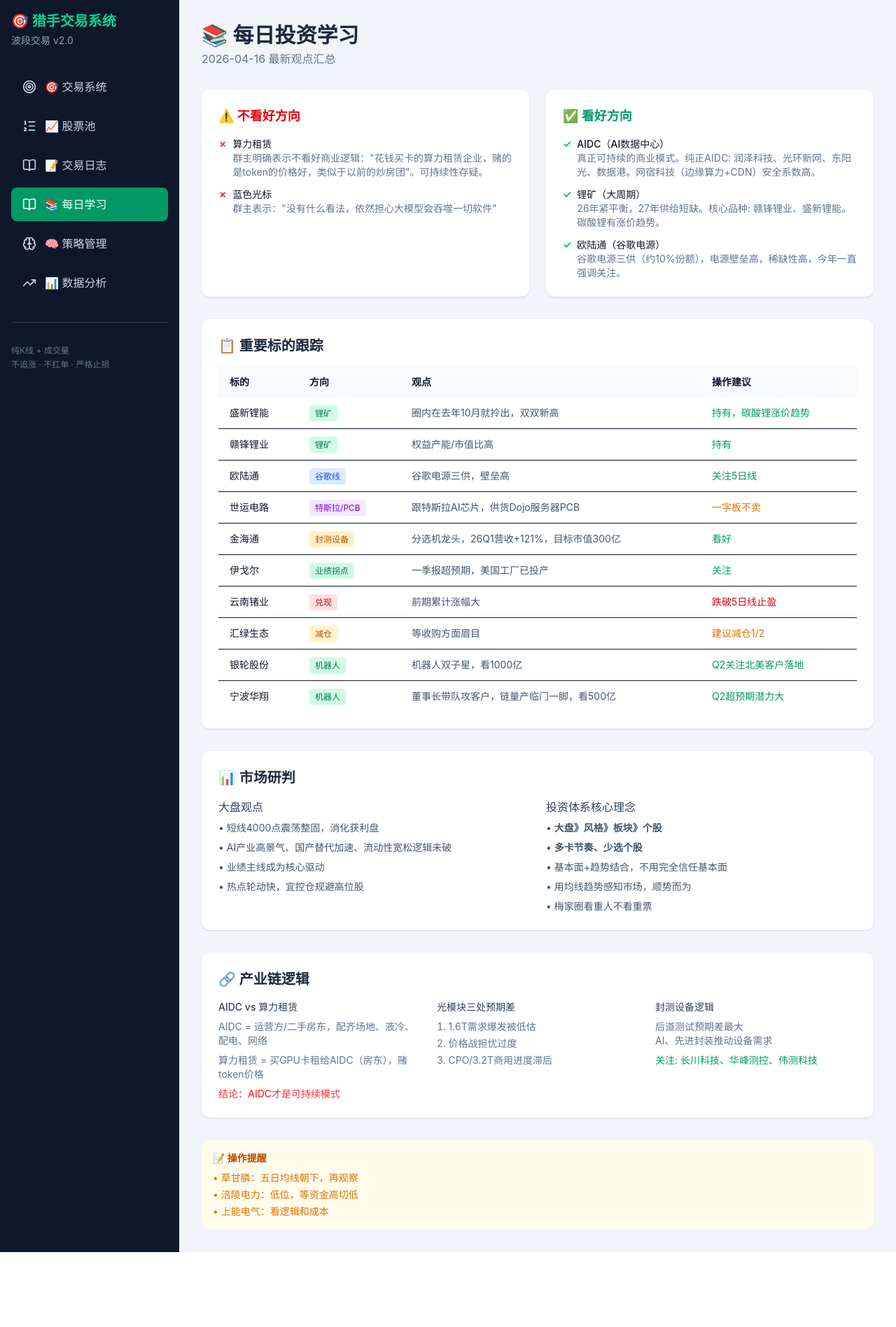
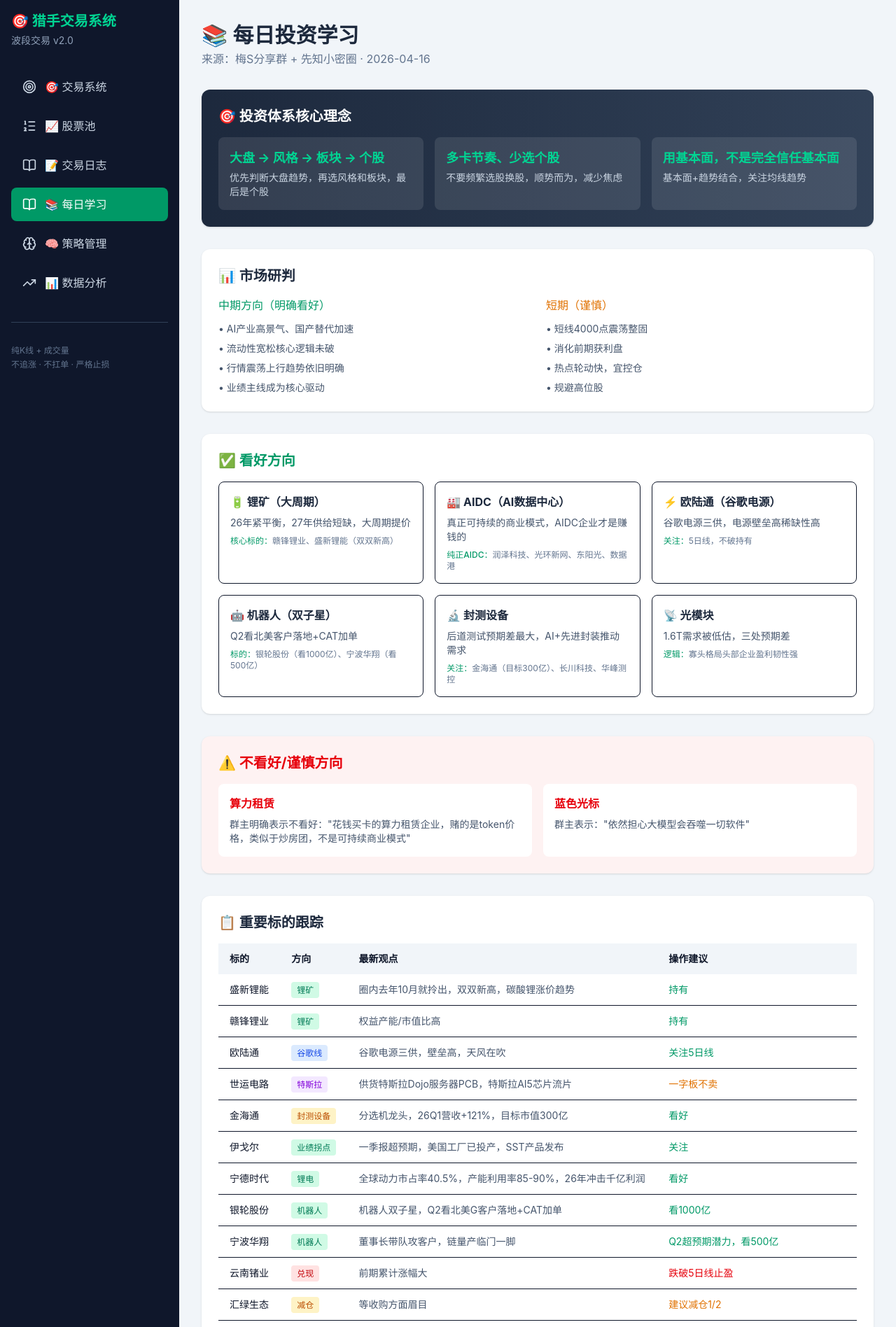
Before and after one commit to loeyourself/trading-system, a Next.js app: page /learn in a window 1280 px wide. Shown: the top 1896 px of the page at 70% size. Before the commit the page ends 1789 px from the top, so only its background shows below. Built offline with nearby package versions, Linux system fonts and the light colour scheme.

Commit message:
更新每日学习：汇总两个群全部消息

```diff
--- a/src/app/learn/page.tsx
+++ b/src/app/learn/page.tsx
@@ -9,56 +9,120 @@ export default function LearnPage() {
       <main className="flex-1 p-8 overflow-auto">
         <div className="mb-8">
           <h1 className="text-3xl font-bold text-slate-800">📚 每日投资学习</h1>
-          <p className="text-slate-500 mt-1">2026-04-16 最新观点汇总</p>
+          <p className="text-slate-500 mt-1">来源：梅S分享群 + 先知小密圈 · 2026-04-16</p>
         </div>
 
-        {/* 核心观点卡片 */}
-        <div className="grid grid-cols-1 md:grid-cols-2 gap-6 mb-8">
-          <div className="bg-white rounded-xl shadow-sm p-6">
-            <h2 className="text-lg font-bold text-red-600 mb-4">⚠️ 不看好方向</h2>
-            <ul className="space-y-3 text-sm">
-              <li className="flex items-start gap-2">
-                <span className="text-red-500 font-bold">✗</span>
-                <div>
-                  <span className="font-medium">算力租赁</span>
-                  <p className="text-slate-500">群主明确表示不看好商业逻辑："花钱买卡的算力租赁企业，赌的是token的价格好，类似于以前的炒房团"。可持续性存疑。</p>
-                </div>
-              </li>
-              <li className="flex items-start gap-2">
-                <span className="text-red-500 font-bold">✗</span>
-                <div>
-                  <span className="font-medium">蓝色光标</span>
-                  <p className="text-slate-500">群主表示："没有什么看法，依然担心大模型会吞噬一切软件"</p>
-                </div>
-              </li>
-            </ul>
+        {/* 核心理念 */}
+        <div className="bg-gradient-to-r from-slate-800 to-slate-700 rounded-xl shadow-sm p-6 mb-8 text-white">
+          <h2 className="text-xl font-bold mb-4">🎯 投资体系核心理念</h2>
+          <div className="grid grid-cols-1 md:grid-cols-3 gap-4 text-sm">
+            <div className="bg-white/10 rounded-lg p-4">
+              <div className="text-emerald-400 font-bold text-lg mb-1">大盘 → 风格 → 板块 → 个股</div>
+              <div className="text-slate-300">优先判断大盘趋势，再选风格和板块，最后是个股</div>
+            </div>
+            <div className="bg-white/10 rounded-lg p-4">
+              <div className="text-emerald-400 font-bold text-lg mb-1">多卡节奏、少选个股</div>
+              <div className="text-slate-300">不要频繁选股换股，顺势而为，减少焦虑</div>
+            </div>
+            <div className="bg-white/10 rounded-lg p-4">
+              <div className="text-emerald-400 font-bold text-lg mb-1">用基本面，不是完全信任基本面</div>
+              <div className="text-slate-300">基本面+趋势结合，关注均线趋势</div>
+            </div>
           </div>
+        </div>
 
-          <div className="bg-white rounded-xl shadow-sm p-6">
-            <h2 className="text-lg font-bold text-emerald-600 mb-4">✅ 看好方向</h2>
-            <ul className="space-y-3 text-sm">
-              <li className="flex items-start gap-2">
-                <span className="text-emerald-500 font-bold">✓</span>
-                <div>
-                  <span className="font-medium">AIDC（AI数据中心）</span>
-                  <p className="text-slate-500">真正可持续的商业模式。纯正AIDC: 润泽科技、光环新网、东阳光、数据港。网宿科技（边缘算力+CDN）安全系数高。</p>
-                </div>
-              </li>
-              <li className="flex items-start gap-2">
-                <span className="text-emerald-500 font-bold">✓</span>
-                <div>
-                  <span className="font-medium">锂矿（大周期）</span>
-                  <p className="text-slate-500">26年紧平衡，27年供给短缺。核心品种: 赣锋锂业、盛新锂能。碳酸锂有涨价趋势。</p>
-                </div>
-              </li>
-              <li className="flex items-start gap-2">
-                <span className="text-emerald-500 font-bold">✓</span>
-                <div>
-                  <span className="font-medium">欧陆通（谷歌电源）</span>
-                  <p className="text-slate-500">谷歌电源三供（约10%份额），电源壁垒高，稀缺性高，今年一直强调关注。</p>
-                </div>
-              </li>
-            </ul>
+        {/* 市场研判 */}
+        <div className="bg-white rounded-xl shadow-sm p-6 mb-8">
+          <h2 className="text-xl font-bold text-slate-800 mb-4">📊 市场研判</h2>
+          <div className="grid grid-cols-1 md:grid-cols-2 gap-6">
+            <div>
+              <h3 className="font-medium text-emerald-600 mb-3">中期方向（明确看好）</h3>
+              <ul className="space-y-2 text-sm text-slate-600">
+                <li>• AI产业高景气、国产替代加速</li>
+                <li>• 流动性宽松核心逻辑未破</li>
+                <li>• 行情震荡上行趋势依旧明确</li>
+                <li>• 业绩主线成为核心驱动</li>
+              </ul>
+            </div>
+            <div>
+              <h3 className="font-medium text-amber-600 mb-3">短期（谨慎）</h3>
+              <ul className="space-y-2 text-sm text-slate-600">
+                <li>• 短线4000点震荡整固</li>
+                <li>• 消化前期获利盘</li>
+                <li>• 热点轮动快，宜控仓</li>
+                <li>• 规避高位股</li>
+              </ul>
+            </div>
+          </div>
+        </div>
+
+        {/* 看好方向 */}
+        <div className="bg-white rounded-xl shadow-sm p-6 mb-8">
+          <h2 className="text-xl font-bold text-emerald-600 mb-4">✅ 看好方向</h2>
+          <div className="grid grid-cols-1 md:grid-cols-2 lg:grid-cols-3 gap-4">
+            <div className="border rounded-lg p-4">
+              <h3 className="font-bold text-slate-800 mb-2">🔋 锂矿（大周期）</h3>
+              <p className="text-sm text-slate-600 mb-2">26年紧平衡，27年供给短缺，大周期提价</p>
+              <div className="text-xs">
+                <span className="text-emerald-600 font-medium">核心标的：</span>
+                <span className="text-slate-500">赣锋锂业、盛新锂能（双双新高）</span>
+              </div>
+            </div>
+            <div className="border rounded-lg p-4">
+              <h3 className="font-bold text-slate-800 mb-2">🏭 AIDC（AI数据中心）</h3>
+              <p className="text-sm text-slate-600 mb-2">真正可持续的商业模式，AIDC企业才是赚钱的</p>
+              <div className="text-xs">
+                <span className="text-emerald-600 font-medium">纯正AIDC：</span>
+                <span className="text-slate-500">润泽科技、光环新网、东阳光、数据港</span>
+              </div>
+            </div>
+            <div className="border rounded-lg p-4">
+              <h3 className="font-bold text-slate-800 mb-2">⚡ 欧陆通（谷歌电源）</h3>
+              <p className="text-sm text-slate-600 mb-2">谷歌电源三供，电源壁垒高稀缺性高</p>
+              <div className="text-xs">
+                <span className="text-emerald-600 font-medium">关注：</span>
+                <span className="text-slate-500">5日线，不破持有</span>
+              </div>
+            </div>
+            <div className="border rounded-lg p-4">
+              <h3 className="font-bold text-slate-800 mb-2">🤖 机器人（双子星）</h3>
+              <p className="text-sm text-slate-600 mb-2">Q2看北美客户落地+CAT加单</p>
+              <div className="text-xs">
+                <span className="text-emerald-600 font-medium">标的：</span>
+                <span className="text-slate-500">银轮股份（看1000亿）、宁波华翔（看500亿）</span>
+              </div>
+            </div>
+            <div className="border rounded-lg p-4">
+              <h3 className="font-bold text-slate-800 mb-2">🔬 封测设备</h3>
+              <p className="text-sm text-slate-600 mb-2">后道测试预期差最大，AI+先进封装推动需求</p>
+              <div className="text-xs">
+                <span className="text-emerald-600 font-medium">关注：</span>
+                <span className="text-slate-500">金海通（目标300亿）、长川科技、华峰测控</span>
+              </div>
+            </div>
+            <div className="border rounded-lg p-4">
+              <h3 className="font-bold text-slate-800 mb-2">📡 光模块</h3>
+              <p className="text-sm text-slate-600 mb-2">1.6T需求被低估，三处预期差</p>
+              <div className="text-xs">
+                <span className="text-emerald-600 font-medium">逻辑：</span>
+                <span className="text-slate-500">寡头格局头部企业盈利韧性强</span>
+              </div>
+            </div>
+          </div>
+        </div>
+
+        {/* 不看好方向 */}
+        <div className="bg-red-50 rounded-xl shadow-sm p-6 mb-8">
+          <h2 className="text-xl font-bold text-red-600 mb-4">⚠️ 不看好/谨慎方向</h2>
+          <div className="grid grid-cols-1 md:grid-cols-2 gap-4">
+            <div className="bg-white rounded-lg p-4">
+              <h3 className="font-bold text-red-600 mb-2">算力租赁</h3>
+              <p className="text-sm text-slate-600">群主明确表示不看好："花钱买卡的算力租赁企业，赌的是token价格，类似于炒房团，不是可持续商业模式"</p>
+            </div>
+            <div className="bg-white rounded-lg p-4">
+              <h3 className="font-bold text-red-600 mb-2">蓝色光标</h3>
+              <p className="text-sm text-slate-600">群主表示："依然担心大模型会吞噬一切软件"</p>
+            </div>
           </div>
         </div>
 
@@ -67,140 +131,157 @@ export default function LearnPage() {
           <h2 className="text-xl font-bold text-slate-800 mb-4">📋 重要标的跟踪</h2>
           <div className="overflow-x-auto">
             <table className="w-full text-sm">
-              <thead className="bg-slate-50">
+              <thead className="bg-slate-100">
                 <tr>
                   <th className="text-left px-4 py-3">标的</th>
                   <th className="text-left px-4 py-3">方向</th>
-                  <th className="text-left px-4 py-3">观点</th>
+                  <th className="text-left px-4 py-3">最新观点</th>
                   <th className="text-left px-4 py-3">操作建议</th>
                 </tr>
               </thead>
               <tbody className="divide-y">
-                <tr>
+                <tr className="hover:bg-slate-50">
                   <td className="px-4 py-3 font-medium">盛新锂能</td>
                   <td className="px-4 py-3"><span className="px-2 py-1 bg-emerald-100 text-emerald-700 rounded text-xs">锂矿</span></td>
-                  <td className="px-4 py-3 text-slate-600">圈内在去年10月就拎出，双双新高</td>
-                  <td className="px-4 py-3 text-emerald-600">持有，碳酸锂涨价趋势</td>
+                  <td className="px-4 py-3 text-slate-600">圈内去年10月就拎出，双双新高，碳酸锂涨价趋势</td>
+                  <td className="px-4 py-3 text-emerald-600">持有</td>
                 </tr>
-                <tr>
+                <tr className="hover:bg-slate-50">
                   <td className="px-4 py-3 font-medium">赣锋锂业</td>
                   <td className="px-4 py-3"><span className="px-2 py-1 bg-emerald-100 text-emerald-700 rounded text-xs">锂矿</span></td>
                   <td className="px-4 py-3 text-slate-600">权益产能/市值比高</td>
                   <td className="px-4 py-3 text-emerald-600">持有</td>
                 </tr>
-                <tr>
+                <tr className="hover:bg-slate-50">
                   <td className="px-4 py-3 font-medium">欧陆通</td>
                   <td className="px-4 py-3"><span className="px-2 py-1 bg-blue-100 text-blue-700 rounded text-xs">谷歌线</span></td>
-                  <td className="px-4 py-3 text-slate-600">谷歌电源三供，壁垒高</td>
+                  <td className="px-4 py-3 text-slate-600">谷歌电源三供，壁垒高，天风在吹</td>
                   <td className="px-4 py-3 text-emerald-600">关注5日线</td>
                 </tr>
-                <tr>
+                <tr className="hover:bg-slate-50">
                   <td className="px-4 py-3 font-medium">世运电路</td>
-                  <td className="px-4 py-3"><span className="px-2 py-1 bg-purple-100 text-purple-700 rounded text-xs">特斯拉/PCB</span></td>
-                  <td className="px-4 py-3 text-slate-600">跟特斯拉AI芯片，供货Dojo服务器PCB</td>
+                  <td className="px-4 py-3"><span className="px-2 py-1 bg-purple-100 text-purple-700 rounded text-xs">特斯拉</span></td>
+                  <td className="px-4 py-3 text-slate-600">供货特斯拉Dojo服务器PCB，特斯拉AI5芯片流片</td>
                   <td className="px-4 py-3 text-amber-600">一字板不卖</td>
                 </tr>
-                <tr>
+                <tr className="hover:bg-slate-50">
                   <td className="px-4 py-3 font-medium">金海通</td>
                   <td className="px-4 py-3"><span className="px-2 py-1 bg-amber-100 text-amber-700 rounded text-xs">封测设备</span></td>
                   <td className="px-4 py-3 text-slate-600">分选机龙头，26Q1营收+121%，目标市值300亿</td>
                   <td className="px-4 py-3 text-emerald-600">看好</td>
                 </tr>
-                <tr>
+                <tr className="hover:bg-slate-50">
                   <td className="px-4 py-3 font-medium">伊戈尔</td>
                   <td className="px-4 py-3"><span className="px-2 py-1 bg-emerald-100 text-emerald-700 rounded text-xs">业绩拐点</span></td>
-                  <td className="px-4 py-3 text-slate-600">一季报超预期，美国工厂已投产</td>
+                  <td className="px-4 py-3 text-slate-600">一季报超预期，美国工厂已投产，SST产品发布</td>
                   <td className="px-4 py-3 text-emerald-600">关注</td>
                 </tr>
-                <tr>
+                <tr className="hover:bg-slate-50">
+                  <td className="px-4 py-3 font-medium">宁德时代</td>
+                  <td className="px-4 py-3"><span className="px-2 py-1 bg-emerald-100 text-emerald-700 rounded text-xs">锂电</span></td>
+                  <td className="px-4 py-3 text-slate-600">全球动力市占率40.5%，产能利用率85-90%，26年冲击千亿利润</td>
+                  <td className="px-4 py-3 text-emerald-600">看好</td>
+                </tr>
+                <tr className="hover:bg-slate-50">
+                  <td className="px-4 py-3 font-medium">银轮股份</td>
+                  <td className="px-4 py-3"><span className="px-2 py-1 bg-emerald-100 text-emerald-700 rounded text-xs">机器人</span></td>
+                  <td className="px-4 py-3 text-slate-600">机器人双子星，Q2看北美G客户落地+CAT加单</td>
+                  <td className="px-4 py-3 text-emerald-600">看1000亿</td>
+                </tr>
+                <tr className="hover:bg-slate-50">
+                  <td className="px-4 py-3 font-medium">宁波华翔</td>
+                  <td className="px-4 py-3"><span className="px-2 py-1 bg-emerald-100 text-emerald-700 rounded text-xs">机器人</span></td>
+                  <td className="px-4 py-3 text-slate-600">董事长带队攻客户，链量产临门一脚</td>
+                  <td className="px-4 py-3 text-emerald-600">Q2超预期潜力，看500亿</td>
+                </tr>
+                <tr className="hover:bg-slate-50">
                   <td className="px-4 py-3 font-medium">云南锗业</td>
                   <td className="px-4 py-3"><span className="px-2 py-1 bg-red-100 text-red-700 rounded text-xs">兑现</span></td>
                   <td className="px-4 py-3 text-slate-600">前期累计涨幅大</td>
                   <td className="px-4 py-3 text-red-600">跌破5日线止盈</td>
                 </tr>
-                <tr>
+                <tr className="hover:bg-slate-50">
                   <td className="px-4 py-3 font-medium">汇绿生态</td>
                   <td className="px-4 py-3"><span className="px-2 py-1 bg-amber-100 text-amber-700 rounded text-xs">减仓</span></td>
                   <td className="px-4 py-3 text-slate-600">等收购方面眉目</td>
                   <td className="px-4 py-3 text-amber-600">建议减仓1/2</td>
                 </tr>
-                <tr>
-                  <td className="px-4 py-3 font-medium">银轮股份</td>
-                  <td className="px-4 py-3"><span className="px-2 py-1 bg-emerald-100 text-emerald-700 rounded text-xs">机器人</span></td>
-                  <td className="px-4 py-3 text-slate-600">机器人双子星，看1000亿</td>
-                  <td className="px-4 py-3 text-emerald-600">Q2关注北美客户落地</td>
+                <tr className="hover:bg-slate-50">
+                  <td className="px-4 py-3 font-medium">草甘膦</td>
+                  <td className="px-4 py-3"><span className="px-2 py-1 bg-amber-100 text-amber-700 rounded text-xs">观察</span></td>
+                  <td className="px-4 py-3 text-slate-600">五日均线朝下，与价格有点脱敏</td>
+                  <td className="px-4 py-3 text-amber-600">再观察</td>
                 </tr>
-                <tr>
-                  <td className="px-4 py-3 font-medium">宁波华翔</td>
-                  <td className="px-4 py-3"><span className="px-2 py-1 bg-emerald-100 text-emerald-700 rounded text-xs">机器人</span></td>
-                  <td className="px-4 py-3 text-slate-600">董事长带队攻客户，链量产临门一脚，看500亿</td>
-                  <td className="px-4 py-3 text-emerald-600">Q2超预期潜力大</td>
+                <tr className="hover:bg-slate-50">
+                  <td className="px-4 py-3 font-medium">商业航天</td>
+                  <td className="px-4 py-3"><span className="px-2 py-1 bg-blue-100 text-blue-700 rounded text-xs">题材</span></td>
+                  <td className="px-4 py-3 text-slate-600">4/28长十乙首飞，亚马逊入局，有企稳反弹迹象</td>
+                  <td className="px-4 py-3 text-blue-600">可试探：臻镭科技、恒信移动、中国卫星</td>
                 </tr>
               </tbody>
             </table>
           </div>
         </div>
 
-        {/* 市场研判 */}
+        {/* 产业链逻辑 */}
         <div className="bg-white rounded-xl shadow-sm p-6 mb-8">
-          <h2 className="text-xl font-bold text-slate-800 mb-4">📊 市场研判</h2>
-          <div className="grid grid-cols-1 md:grid-cols-2 gap-6">
-            <div>
-              <h3 className="font-medium text-slate-700 mb-2">大盘观点</h3>
-              <ul className="space-y-2 text-sm text-slate-600">
-                <li>• 短线4000点震荡整固，消化获利盘</li>
-                <li>• AI产业高景气、国产替代加速、流动性宽松逻辑未破</li>
-                <li>• 业绩主线成为核心驱动</li>
-                <li>• 热点轮动快，宜控仓规避高位股</li>
-              </ul>
+          <h2 className="text-xl font-bold text-slate-800 mb-4">🔗 产业链核心逻辑</h2>
+          <div className="grid grid-cols-1 md:grid-cols-3 gap-6 text-sm">
+            <div className="bg-slate-50 rounded-lg p-4">
+              <h3 className="font-bold text-slate-700 mb-3">AIDC vs 算力租赁</h3>
+              <div className="space-y-2">
+                <p><span className="font-medium text-emerald-600">AIDC</span> = 运营方/二手房东，配齐场地、液冷、配电、网络，真正赚商业模式的钱</p>
+                <p><span className="font-medium text-red-600">算力租赁</span> = 买GPU卡租给AIDC（房东），赌token价格，不是可持续商业模式</p>
+                <p className="text-red-500 font-medium mt-2">结论：AIDC才是可持续模式</p>
+              </div>
             </div>
-            <div>
-              <h3 className="font-medium text-slate-700 mb-2">投资体系核心理念</h3>
-              <ul className="space-y-2 text-sm text-slate-600">
-                <li>• <strong>大盘》风格》板块》个股</strong></li>
-                <li>• <strong>多卡节奏、少选个股</strong></li>
-                <li>• 基本面+趋势结合，不用完全信任基本面</li>
-                <li>• 用均线趋势感知市场，顺势而为</li>
-                <li>• 梅家圈看重人不看重票</li>
-              </ul>
+            <div className="bg-slate-50 rounded-lg p-4">
+              <h3 className="font-bold text-slate-700 mb-3">光模块三处预期差</h3>
+              <ol className="space-y-2 text-slate-600 list-decimal list-inside">
+                <li>1.6T需求爆发被低估</li>
+                <li>价格战担忧过度</li>
+                <li>CPO/3.2T商用进度滞后</li>
+              </ol>
+              <p className="text-slate-500 mt-2 text-xs">茂莱光学变相一季报预喜</p>
+            </div>
+            <div className="bg-slate-50 rounded-lg p-4">
+              <h3 className="font-bold text-slate-700 mb-3">封测设备逻辑</h3>
+              <p className="text-slate-600 mb-2">后道测试预期差最大</p>
+              <p className="text-slate-600 mb-2">AI、先进封装推动设备需求</p>
+              <p className="text-emerald-600 font-medium">关注: 长川科技、华峰测控、伟测科技</p>
             </div>
           </div>
         </div>
 
-        {/* 产业链逻辑 */}
+        {/* 重要资讯 */}
         <div className="bg-white rounded-xl shadow-sm p-6 mb-8">
-          <h2 className="text-xl font-bold text-slate-800 mb-4">🔗 产业链逻辑</h2>
-          <div className="grid grid-cols-1 md:grid-cols-3 gap-6 text-sm">
-            <div>
-              <h3 className="font-medium text-slate-700 mb-2">AIDC vs 算力租赁</h3>
-              <p className="text-slate-500">AIDC = 运营方/二手房东，配齐场地、液冷、配电、网络</p>
-              <p className="text-slate-500 mt-2">算力租赁 = 买GPU卡租给AIDC（房东），赌token价格</p>
-              <p className="text-red-500 mt-2 font-medium">结论：AIDC才是可持续模式</p>
+          <h2 className="text-xl font-bold text-slate-800 mb-4">📰 重要资讯</h2>
+          <div className="space-y-4 text-sm">
+            <div className="border-l-4 border-emerald-500 pl-4">
+              <p className="text-slate-600">• <strong>特斯拉AI5芯片流片</strong> - 世运电路供应Dojo服务器PCB</p>
             </div>
-            <div>
-              <h3 className="font-medium text-slate-700 mb-2">光模块三处预期差</h3>
-              <ol className="text-slate-500 space-y-1 list-decimal list-inside">
-                <li>1.6T需求爆发被低估</li>
-                <li>价格战担忧过度</li>
-                <li>CPO/3.2T商用进度滞后</li>
-              </ol>
+            <div className="border-l-4 border-emerald-500 pl-4">
+              <p className="text-slate-600">• <strong>阿里云上调MU服务价格</strong> - Token紧缺+价值量提高趋势</p>
             </div>
-            <div>
-              <h3 className="font-medium text-slate-700 mb-2">封测设备逻辑</h3>
-              <p className="text-slate-500">后道测试预期差最大</p>
-              <p className="text-slate-500">AI、先进封装推动设备需求</p>
-              <p className="text-emerald-600 mt-2">关注: 长川科技、华峰测控、伟测科技</p>
+            <div className="border-l-4 border-emerald-500 pl-4">
+              <p className="text-slate-600">• <strong>Deepseek V4即将发布</strong> - 国产算力昇腾链+算力租赁受益</p>
+            </div>
+            <div className="border-l-4 border-emerald-500 pl-4">
+              <p className="text-slate-600">• <strong>谷歌液冷链</strong> - 4-5月是0-1最舒服阶段，首批液冷交付</p>
+            </div>
+            <div className="border-l-4 border-emerald-500 pl-4">
+              <p className="text-slate-600">• <strong>亚马逊入局商业航天</strong> - 4/28长十乙首飞</p>
             </div>
           </div>
         </div>
 
-        {/* 操作记录 */}
+        {/* 操作提醒 */}
         <div className="bg-amber-50 rounded-xl p-4 text-sm">
           <h3 className="font-bold text-amber-700 mb-2">📝 操作提醒</h3>
           <ul className="space-y-1 text-amber-600">
-            <li>• 草甘膦：五日均线朝下，再观察</li>
             <li>• 涪陵电力：低位，等资金高切低</li>
             <li>• 上能电气：看逻辑和成本</li>
+            <li>• 华丰科技：昇腾线，耐心等基本面节奏</li>
           </ul>
         </div>
       </main>
```
